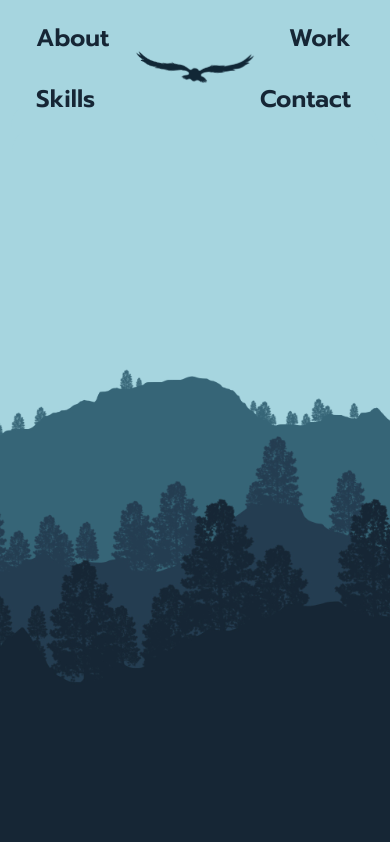
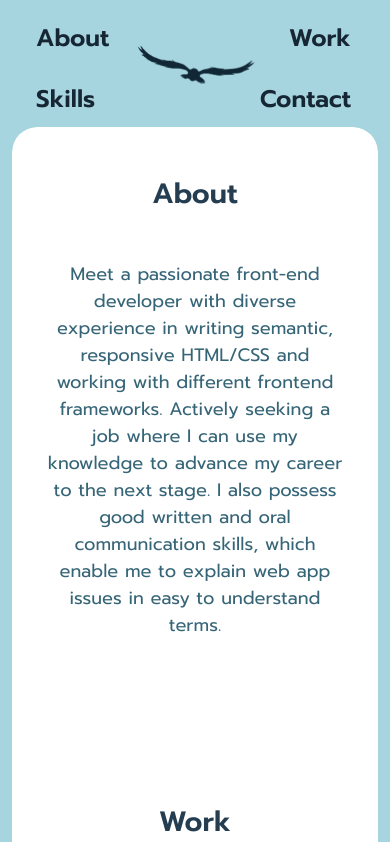
Before and after one commit to Oanee/my-portofolio, a Next.js app: page / in a window 390 px wide. Shown: the top 842 px of the page. Built offline with nearby package versions, Linux system fonts and the light colour scheme; a web font is replaced by a local one.

Commit message:
mobile changes

```diff
--- a/styles/footer/_index.scss
+++ b/styles/footer/_index.scss
@@ -1,9 +1,9 @@
 .footer {
   font-size: 10px;
   position: relative;
-  top: 100vh;
+  top: 127px;
   padding: 20px;
-  color: $brand-tertiary;
+  color: $brand-primary;
 
   @include media-breakpoint-up(lg) {
     font-size: 14px;
--- a/styles/index.scss
+++ b/styles/index.scss
@@ -21,10 +21,11 @@ body {
   font-size: 18px;
   font-family: 'Prompt', serif;
   color: $brand-primary;
-  background: $brand-tertiary url('/images/background.jpg') fixed center / cover
-    no-repeat;
+  background-color: $brand-tertiary;
 
   @include media-breakpoint-up(lg) {
+    background: $brand-tertiary url('/images/background.jpg') fixed center /
+      cover no-repeat;
     font-size: 24px;
   }
 }
@@ -33,7 +34,7 @@ body {
   background-color: $white;
   border-radius: 25px;
   position: relative;
-  top: 100vh;
+  top: 127px;
 }
 
 @import './header/index';
```
